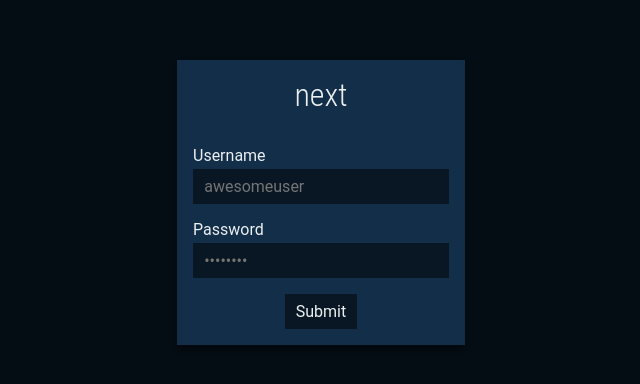
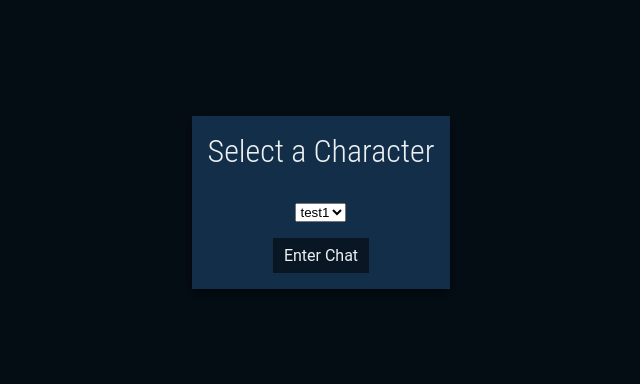
Before and after one commit to thatnuei/next, a React (Create React App) app: page / in a window 1280 px wide. Shown: the part 198-582 px from the top of the page, without its empty margins (319-959 px from the left). Built offline with nearby package versions, Linux system fonts and the light colour scheme.

Commit message:
select character modal (draft)

```diff
--- a/src/app/App.tsx
+++ b/src/app/App.tsx
@@ -1,6 +1,6 @@
 import React from "react"
 import { ClientCommands } from "../network/types"
-import { LoginModal } from "./LoginModal"
+import { SelectCharacterModal } from "./SelectCharacterModal"
 
 export class App extends React.Component {
   socket?: WebSocket
@@ -33,6 +33,7 @@ export class App extends React.Component {
   }
 
   render() {
-    return <LoginModal />
+    return <SelectCharacterModal />
+    // return <LoginModal />
   }
 }
--- /dev/null
+++ b/src/app/SelectCharacterModal.tsx
@@ -0,0 +1,36 @@
+import React from "react"
+import { Button } from "../ui/Button"
+import { Form } from "../ui/Form"
+import { FormField } from "../ui/FormField"
+import { Modal } from "../ui/Modal"
+import { styled } from "../ui/styled"
+
+export class SelectCharacterModal extends React.Component {
+  render() {
+    return (
+      <Modal>
+        <HeaderText>Select a Character</HeaderText>
+        <Form>
+          <FormField>
+            <div style={{ textAlign: "center" }}>
+              <select>
+                <option value="test1">test1</option>
+                <option value="test2">test2</option>
+                <option value="test3">test3</option>
+                <option value="test4">test4</option>
+              </select>
+            </div>
+          </FormField>
+          <div style={{ textAlign: "center" }}>
+            <Button>Enter Chat</Button>
+          </div>
+        </Form>
+      </Modal>
+    )
+  }
+}
+
+const HeaderText = styled.h1`
+  margin: 1rem 1rem;
+  text-align: center;
+`
```
